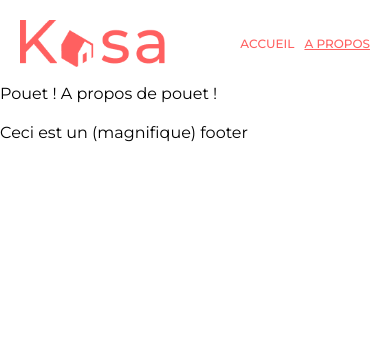
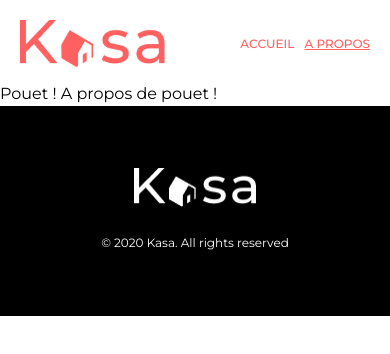
Before and after one commit to Solyahne/kasa, a React (Create React App) app: page /about in a window 390 px wide. Shown: the top 354 px of the page. Built offline with nearby package versions, Linux system fonts and the light colour scheme.

Commit message:
Ajout du footer

```diff
--- /dev/null
+++ b/src/footer/footer.css
@@ -0,0 +1,28 @@
+footer {
+    background-color: black;
+    display: flex;
+    flex-direction: column;
+    align-items: center;
+}
+
+.logofooter {
+    margin: 66px 0 28px 0;
+    width: 122px;
+    height: 39px;
+}
+
+footer p {
+    color: white;
+    font-size: 24px;
+}
+
+@media screen and (max-width: 768px) {
+    .logofooter {
+        margin: 62px 0 25px 0;
+    }
+
+    footer p {
+        font-size: 12px;
+        margin: 0 0 62px 0;
+    }
+}
--- a/src/footer/footer.tsx
+++ b/src/footer/footer.tsx
@@ -1,9 +1,13 @@
+import logo from '../assets/logofooter.png';
+import './footer.css';
+
 export default function Footer() {
     return (
-        <div>
+        <footer>
+            <img src={logo} alt="Logo Kasa" className="logofooter" />
             <p>
-                Ceci est un (magnifique) footer
+                © 2020 Kasa. All rights reserved
             </p>
-        </div>
+        </footer>
     )
 }
```
Also changed, not shown: src/assets/logofooter.png (added).
